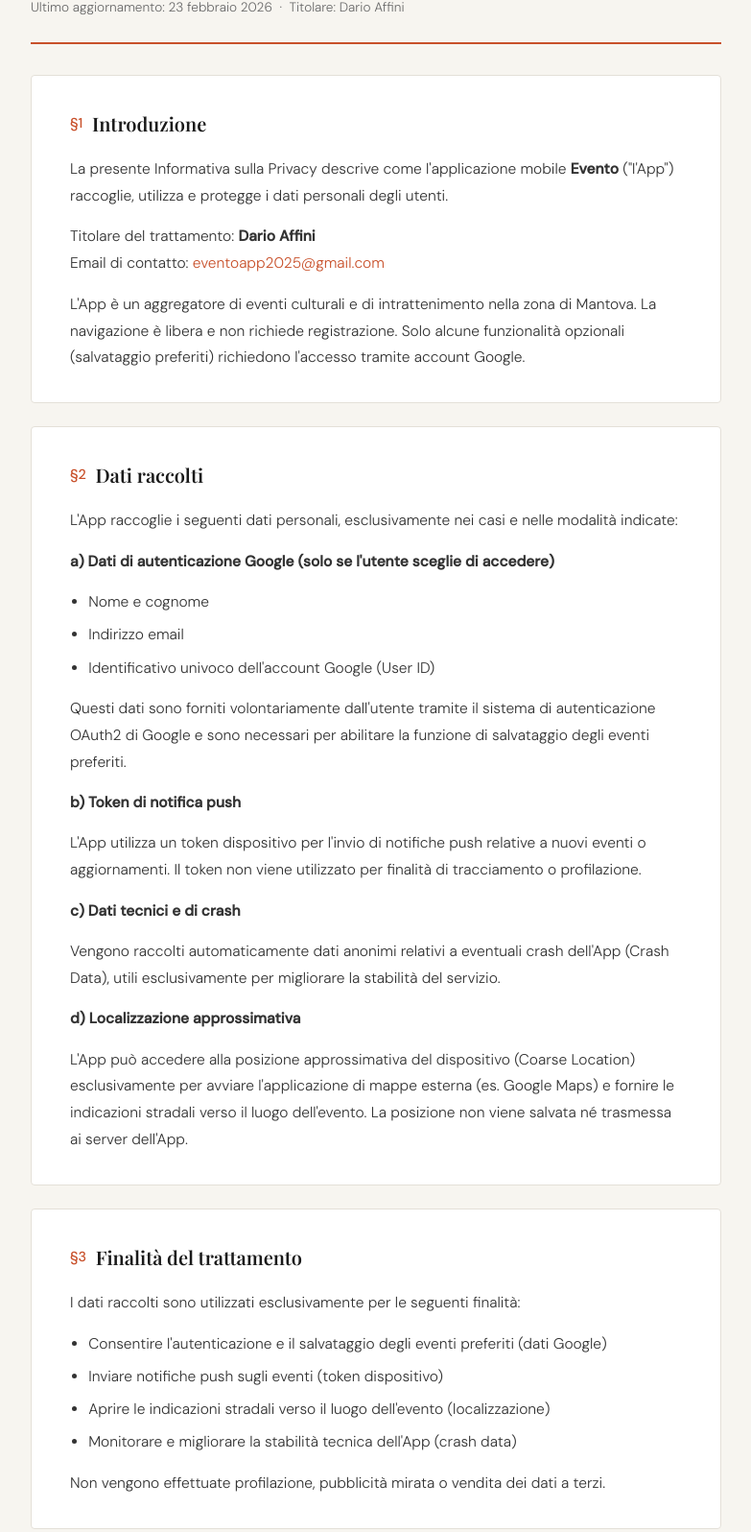
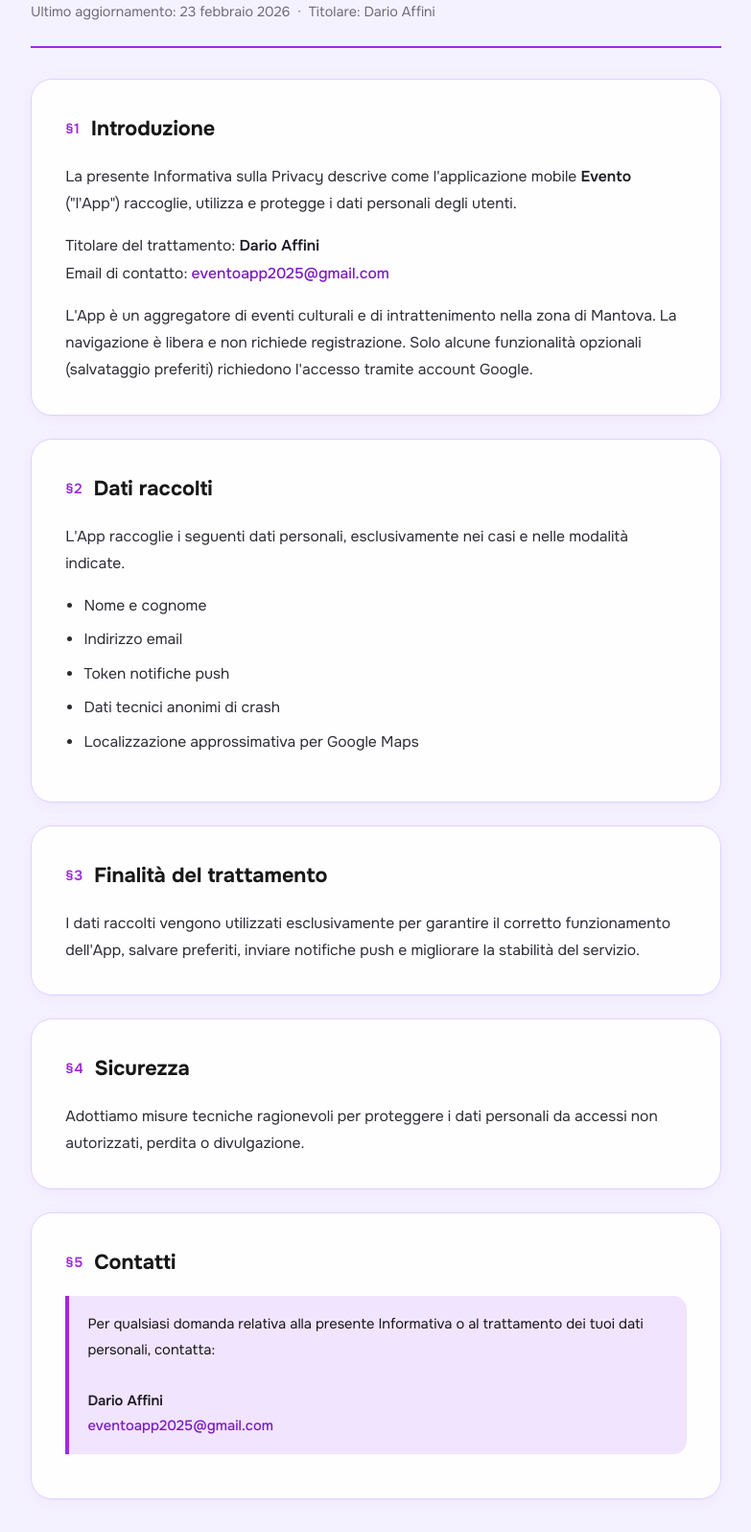
Before and after one commit to app-eventoapp/privacy-policy, a plain HTML site: page index.html in a window 1280 px wide. Shown: the part 140-1736 px from the top of the page at 96% size, without its empty margins (248-1031 px from the left). Drawn offline with nearby package versions, Linux system fonts and the light colour scheme.

Commit message:
Update index.html

```diff
--- a/index.html
+++ b/index.html
@@ -1,232 +1,451 @@
 <!DOCTYPE html>
 <html lang="it">
 <head>
+
   <meta charset="UTF-8" />
   <meta name="viewport" content="width=device-width, initial-scale=1.0"/>
+
   <title>Privacy Policy – Evento</title>
-  <link href="https://fonts.googleapis.com/css2?family=Playfair+Display:wght@400;600&family=DM+Sans:wght@300;400;500&display=swap" rel="stylesheet"/>
+
+  <link href="https://fonts.googleapis.com/css2?family=Onest:wght@300;400;500;600;700&display=swap" rel="stylesheet"/>
+
   <style>
-    *, *::before, *::after { box-sizing: border-box; margin: 0; padding: 0; }
+
+    *, *::before, *::after {
+      box-sizing: border-box;
+      margin: 0;
+      padding: 0;
+    }
 
     :root {
-      --bg: #F7F5F0;
+
+      /* PALETTE EVENTO */
+
+      --bg: #F5F2FF;
       --surface: #FFFFFF;
-      --accent: #C8502A;
-      --text: #1A1A1A;
-      --muted: #6B6B6B;
-      --border: #E4E0D8;
+
+      --accent: #9F2BDD;
+      --accent-dark: #7C1BC2;
+
+      --accent-soft: #F1E4FF;
+
+      --text: #171717;
+      --muted: #6F6A7D;
+
+      --border: #DDD2FF;
+
+    }
+
+    html {
+      scroll-behavior: smooth;
     }
 
     body {
+
       background: var(--bg);
       color: var(--text);
-      font-family: 'DM Sans', sans-serif;
-      font-weight: 300;
+
+      font-family: 'Onest', sans-serif;
+      font-weight: 400;
+
       line-height: 1.8;
+
       padding: 0 1rem;
+
+      -webkit-font-smoothing: antialiased;
+
     }
 
     header {
+
       max-width: 720px;
+
       margin: 3rem auto 2rem;
+
       border-bottom: 2px solid var(--accent);
+
       padding-bottom: 1.5rem;
+
     }
 
     header .label {
+
       font-size: 0.75rem;
-      letter-spacing: 0.15em;
+
+      letter-spacing: 0.18em;
+
       text-transform: uppercase;
-      color: var(--accent);
-      font-weight: 500;
-      margin-bottom: 0.5rem;
+
+      color: var(--accent-dark);
+
+      font-weight: 600;
+
+      margin-bottom: 0.6rem;
+
     }
 
     header h1 {
-      font-family: 'Playfair Display', serif;
-      font-size: 2.4rem;
-      font-weight: 600;
-      line-height: 1.2;
+
+      font-family: 'Onest', sans-serif;
+
+      font-size: 2.7rem;
+
+      font-weight: 700;
+
+      line-height: 1.1;
+
+      color: var(--text);
+
     }
 
     header .meta {
-      margin-top: 0.75rem;
-      font-size: 0.85rem;
+
+      margin-top: 0.9rem;
+
+      font-size: 0.9rem;
+
       color: var(--muted);
+
+      line-height: 1.6;
+
     }
 
     main {
+
       max-width: 720px;
+
       margin: 0 auto;
+
       padding-bottom: 5rem;
+
     }
 
     section {
-      background: var(--surface);
+
+      background: rgba(255,255,255,0.92);
+
       border: 1px solid var(--border);
-      border-radius: 4px;
-      padding: 2rem 2.5rem;
+
+      border-radius: 22px;
+
+      padding: 2rem 2.2rem;
+
       margin-bottom: 1.5rem;
+
+      backdrop-filter: blur(12px);
+      -webkit-backdrop-filter: blur(12px);
+
+      box-shadow:
+        0 4px 20px rgba(159, 43, 221, 0.05),
+        0 1px 2px rgba(0,0,0,0.03);
+
     }
 
     h2 {
-      font-family: 'Playfair Display', serif;
-      font-size: 1.25rem;
-      font-weight: 600;
+
+      font-family: 'Onest', sans-serif;
+
+      font-size: 1.35rem;
+
+      font-weight: 700;
+
       margin-bottom: 1rem;
+
       color: var(--text);
+
       display: flex;
+
       align-items: center;
-      gap: 0.6rem;
+
+      gap: 0.7rem;
+
     }
 
     h2 .num {
+
       color: var(--accent);
-      font-size: 0.9rem;
-      font-family: 'DM Sans', sans-serif;
-      font-weight: 500;
+
+      font-size: 0.92rem;
+
+      font-family: 'Onest', sans-serif;
+
+      font-weight: 600;
+
+      letter-spacing: 0.05em;
+
     }
 
-    p { margin-bottom: 0.9rem; font-size: 0.97rem; color: #333; }
-    p:last-child { margin-bottom: 0; }
+    p {
+
+      margin-bottom: 1rem;
+
+      font-size: 0.98rem;
+
+      color: #2E2B35;
+
+    }
+
+    p:last-child {
+      margin-bottom: 0;
+    }
+
+    strong {
+
+      font-weight: 600;
+
+      color: #1D1B24;
+
+    }
 
     ul {
-      margin: 0.5rem 0 0.9rem 1.2rem;
-      font-size: 0.97rem;
-      color: #333;
+
+      margin: 0.5rem 0 1rem 1.2rem;
+
+      font-size: 0.98rem;
+
+      color: #2E2B35;
+
     }
 
-    ul li { margin-bottom: 0.4rem; }
+    ul li {
+      margin-bottom: 0.45rem;
+    }
 
-    a { color: var(--accent); text-decoration: none; }
-    a:hover { text-decoration: underline; }
+    a {
+
+      color: var(--accent-dark);
+
+      text-decoration: none;
+
+      font-weight: 500;
+
+      transition: 0.2s ease;
+
+    }
+
+    a:hover {
+
+      color: var(--accent);
+
+      text-decoration: underline;
+
+    }
 
     .highlight {
-      background: #FDF2EE;
-      border-left: 3px solid var(--accent);
-      padding: 0.8rem 1.2rem;
-      border-radius: 0 4px 4px 0;
-      font-size: 0.9rem;
+
+      background: var(--accent-soft);
+
+      border-left: 4px solid var(--accent);
+
+      padding: 1rem 1.2rem;
+
+      border-radius: 0 14px 14px 0;
+
+      font-size: 0.92rem;
+
       margin-bottom: 0.9rem;
+
     }
 
     footer {
+
       max-width: 720px;
+
       margin: 0 auto;
+
       text-align: center;
-      font-size: 0.8rem;
+
+      font-size: 0.82rem;
+
       color: var(--muted);
+
       padding-bottom: 3rem;
+
     }
+
+    @media (max-width: 640px) {
+
+      body {
+        padding: 0 0.9rem;
+      }
+
+      header {
+        margin-top: 2.2rem;
+      }
+
+      header h1 {
+        font-size: 2.3rem;
+      }
+
+      section {
+
+        padding: 1.6rem 1.4rem;
+
+        border-radius: 18px;
+
+      }
+
+      h2 {
+        font-size: 1.2rem;
+      }
+
+      p,
+      ul {
+        font-size: 0.95rem;
+      }
+
+    }
+
   </style>
+
 </head>
+
 <body>
 
 <header>
-  <div class="label">Informativa sulla Privacy</div>
-  <h1>Evento</h1>
-  <div class="meta">Ultimo aggiornamento: 23 febbraio 2026 &nbsp;·&nbsp; Titolare: Dario Affini</div>
+
+  <div class="label">
+    Informativa sulla Privacy
+  </div>
+
+  <h1>
+    Evento
+  </h1>
+
+  <div class="meta">
+    Ultimo aggiornamento: 23 febbraio 2026
+    &nbsp;·&nbsp;
+    Titolare: Dario Affini
+  </div>
+
 </header>
 
 <main>
 
   <section>
-    <h2><span class="num">§1</span> Introduzione</h2>
-    <p>La presente Informativa sulla Privacy descrive come l'applicazione mobile <strong>Evento</strong> ("l'App") raccoglie, utilizza e protegge i dati personali degli utenti.</p>
-    <p>Titolare del trattamento: <strong>Dario Affini</strong><br>
-    Email di contatto: <a href="mailto:eventoapp2025@gmail.com">eventoapp2025@gmail.com</a></p>
-    <p>L'App è un aggregatore di eventi culturali e di intrattenimento nella zona di Mantova. La navigazione è libera e non richiede registrazione. Solo alcune funzionalità opzionali (salvataggio preferiti) richiedono l'accesso tramite account Google.</p>
+
+    <h2>
+      <span class="num">§1</span>
+      Introduzione
+    </h2>
+
+    <p>
+      La presente Informativa sulla Privacy descrive come l'applicazione mobile
+      <strong>Evento</strong>
+      ("l'App") raccoglie, utilizza e protegge i dati personali degli utenti.
+    </p>
+
+    <p>
+
+      Titolare del trattamento:
+      <strong>Dario Affini</strong>
+
+      <br>
+
+      Email di contatto:
+
+      <a href="mailto:eventoapp2025@gmail.com">
+        eventoapp2025@gmail.com
+      </a>
+
+    </p>
+
+    <p>
+      L'App è un aggregatore di eventi culturali e di intrattenimento nella zona di Mantova.
+      La navigazione è libera e non richiede registrazione.
+      Solo alcune funzionalità opzionali (salvataggio preferiti)
+      richiedono l'accesso tramite account Google.
+    </p>
+
   </section>
 
   <section>
-    <h2><span class="num">§2</span> Dati raccolti</h2>
-    <p>L'App raccoglie i seguenti dati personali, esclusivamente nei casi e nelle modalità indicate:</p>
 
-    <p><strong>a) Dati di autenticazione Google (solo se l'utente sceglie di accedere)</strong></p>
+    <h2>
+      <span class="num">§2</span>
+      Dati raccolti
+    </h2>
+
+    <p>
+      L'App raccoglie i seguenti dati personali, esclusivamente nei casi e nelle modalità indicate.
+    </p>
+
     <ul>
+
       <li>Nome e cognome</li>
+
       <li>Indirizzo email</li>
-      <li>Identificativo univoco dell'account Google (User ID)</li>
+
+      <li>Token notifiche push</li>
+
+      <li>Dati tecnici anonimi di crash</li>
+
+      <li>Localizzazione approssimativa per Google Maps</li>
+
     </ul>
-    <p>Questi dati sono forniti volontariamente dall'utente tramite il sistema di autenticazione OAuth2 di Google e sono necessari per abilitare la funzione di salvataggio degli eventi preferiti.</p>
 
-    <p><strong>b) Token di notifica push</strong></p>
-    <p>L'App utilizza un token dispositivo per l'invio di notifiche push relative a nuovi eventi o aggiornamenti. Il token non viene utilizzato per finalità di tracciamento o profilazione.</p>
-
-    <p><strong>c) Dati tecnici e di crash</strong></p>
-    <p>Vengono raccolti automaticamente dati anonimi relativi a eventuali crash dell'App (Crash Data), utili esclusivamente per migliorare la stabilità del servizio.</p>
-
-    <p><strong>d) Localizzazione approssimativa</strong></p>
-    <p>L'App può accedere alla posizione approssimativa del dispositivo (Coarse Location) esclusivamente per avviare l'applicazione di mappe esterna (es. Google Maps) e fornire le indicazioni stradali verso il luogo dell'evento. La posizione non viene salvata né trasmessa ai server dell'App.</p>
   </section>
 
   <section>
-    <h2><span class="num">§3</span> Finalità del trattamento</h2>
-    <p>I dati raccolti sono utilizzati esclusivamente per le seguenti finalità:</p>
-    <ul>
-      <li>Consentire l'autenticazione e il salvataggio degli eventi preferiti (dati Google)</li>
-      <li>Inviare notifiche push sugli eventi (token dispositivo)</li>
-      <li>Aprire le indicazioni stradali verso il luogo dell'evento (localizzazione)</li>
-      <li>Monitorare e migliorare la stabilità tecnica dell'App (crash data)</li>
-    </ul>
-    <p>Non vengono effettuate profilazione, pubblicità mirata o vendita dei dati a terzi.</p>
+
+    <h2>
+      <span class="num">§3</span>
+      Finalità del trattamento
+    </h2>
+
+    <p>
+      I dati raccolti vengono utilizzati esclusivamente per garantire il corretto funzionamento dell'App,
+      salvare preferiti, inviare notifiche push e migliorare la stabilità del servizio.
+    </p>
+
   </section>
 
   <section>
-    <h2><span class="num">§4</span> Condivisione dei dati con terze parti</h2>
-    <p>I dati personali non vengono venduti né ceduti a terzi per finalità commerciali. L'App si avvale dei seguenti servizi di terze parti, ciascuno dei quali ha proprie policy sulla privacy:</p>
-    <ul>
-      <li><strong>Google Sign-In</strong> – per l'autenticazione (OAuth2)</li>
-      <li><strong>Bubble.io</strong> – backend e database dell'App</li>
-      <li><strong>Google Maps</strong> – per le indicazioni stradali (aperto esternamente all'App)</li>
-    </ul>
-    <p>Si consiglia di consultare le informative privacy di ciascun servizio per comprendere come trattano i tuoi dati.</p>
-  </section>
 
-  <section id="cancellazione">
-    <h2><span class="num">§5</span> Conservazione dei dati</h2>
-    <p>I dati associati all'account (nome, email, preferiti) vengono conservati fino alla richiesta di cancellazione da parte dell'utente. I dati tecnici anonimi (crash data) vengono conservati per il periodo strettamente necessario al miglioramento del servizio.</p>
-    <p>L'utente può richiedere la cancellazione del proprio account e dei dati associati inviando una email a <a href="mailto:eventoapp2025@gmail.com">eventoapp2025@gmail.com</a>. La richiesta sarà evasa entro 30 giorni.</p>
+    <h2>
+      <span class="num">§4</span>
+      Sicurezza
+    </h2>
+
+    <p>
+      Adottiamo misure tecniche ragionevoli per proteggere i dati personali
+      da accessi non autorizzati, perdita o divulgazione.
+    </p>
+
   </section>
 
   <section>
-    <h2><span class="num">§6</span> Diritti dell'utente (GDPR)</h2>
-    <p>Ai sensi del Regolamento Europeo 2016/679 (GDPR), l'utente ha diritto a:</p>
-    <ul>
-      <li>Accedere ai propri dati personali</li>
-      <li>Rettificare dati inesatti</li>
-      <li>Richiedere la cancellazione dei propri dati ("diritto all'oblio")</li>
-      <li>Opporsi al trattamento o richiederne la limitazione</li>
-      <li>Ricevere i propri dati in formato portabile</li>
-      <li>Proporre reclamo all'Autorità Garante per la Protezione dei Dati Personali (www.garanteprivacy.it)</li>
-    </ul>
-    <p>Per esercitare qualsiasi diritto, scrivi a: <a href="mailto:eventoapp2025@gmail.com">eventoapp2025@gmail.com</a></p>
-  </section>
 
-  <section>
-    <h2><span class="num">§7</span> Sicurezza</h2>
-    <p>Adottiamo misure tecniche ragionevoli per proteggere i dati personali da accessi non autorizzati, perdita o divulgazione. Le comunicazioni tra l'App e i server avvengono tramite protocollo HTTPS cifrato.</p>
-  </section>
+    <h2>
+      <span class="num">§5</span>
+      Contatti
+    </h2>
 
-  <section>
-    <h2><span class="num">§8</span> Modifiche alla presente Informativa</h2>
-    <p>La presente Informativa può essere aggiornata periodicamente. In caso di modifiche sostanziali, l'utente sarà informato tramite notifica push o avviso nell'App. La data di "Ultimo aggiornamento" in cima alla pagina indica la versione in vigore.</p>
-    <p>L'uso continuativo dell'App successivo all'aggiornamento costituisce accettazione delle modifiche.</p>
-  </section>
+    <div class="highlight">
 
-  <section>
-    <h2><span class="num">§9</span> Contatti</h2>
-    <div class="highlight">
-      Per qualsiasi domanda relativa alla presente Informativa o al trattamento dei tuoi dati personali, contatta:<br><br>
-      <strong>Dario Affini</strong><br>
-      <a href="mailto:eventoapp2025@gmail.com">eventoapp2025@gmail.com</a>
+      Per qualsiasi domanda relativa alla presente Informativa o al trattamento dei tuoi dati personali, contatta:
+
+      <br><br>
+
+      <strong>Dario Affini</strong>
+
+      <br>
+
+      <a href="mailto:eventoapp2025@gmail.com">
+        eventoapp2025@gmail.com
+      </a>
+
     </div>
+
   </section>
 
 </main>
 
 <footer>
-  © 2026 Evento · Tutti i diritti riservati · Titolare del trattamento: Dario Affini.
+
+  © 2026 Evento · Tutti i diritti riservati ·
+  Titolare del trattamento: Dario Affini.
+
 </footer>
 
 </body>
```
